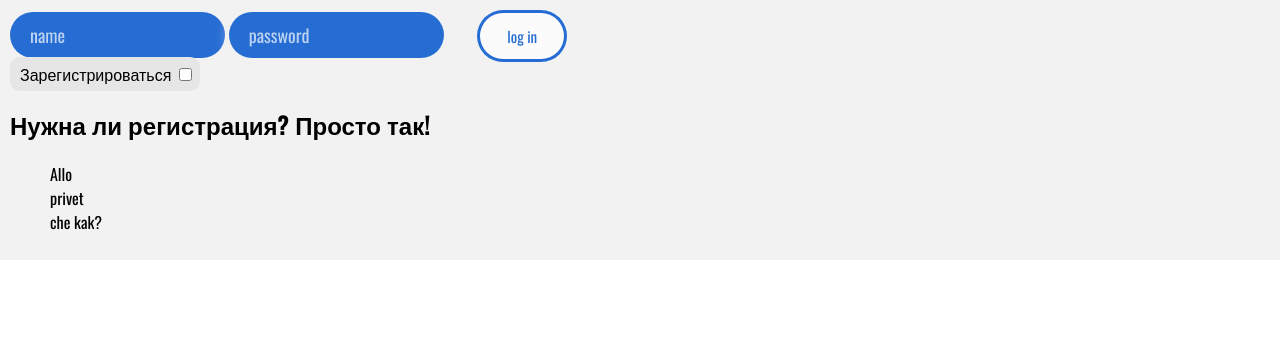
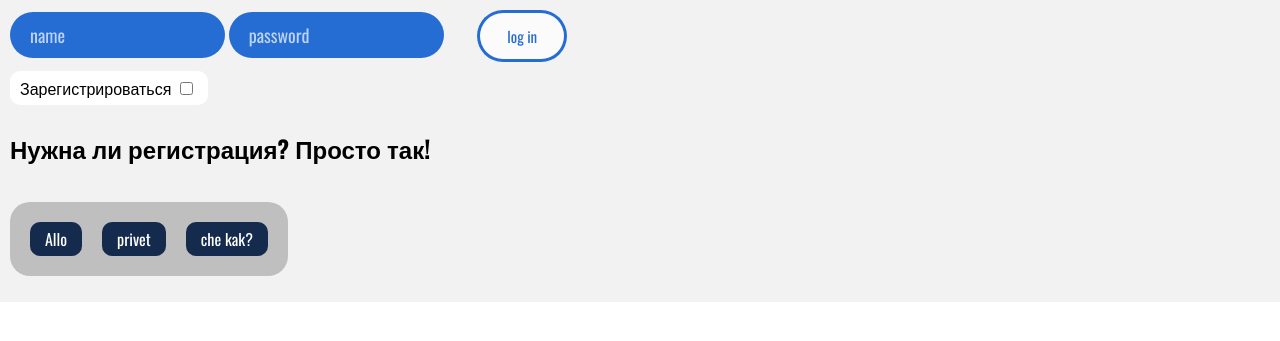
Before and after one commit to ArtyomPLAY/first_rep, a PHP site: page / in a window 1280 px wide. Shown: the top 341 px of the page. Run offline with PHP 8.4, Linux system fonts and the light colour scheme.

Commit message:
update with table

```diff
--- a/css/main.css
+++ b/css/main.css
@@ -46,21 +46,41 @@ padding: 10px;
 }
 
 .registration_btn {
-  padding: 5px;
-  margin-top: 20px;
-  margin-bottom: 10px;
-  padding-left: 10px;
+  padding: 5px 10px 5px 10px;
   border-radius: 10px;
-  background-color: #e6e6e6;
+  background-color: #fff;
+}
+
+.btn_bck {
   box-shadow: 0px 5px 10px rgb(0, 0, 0,0.0);
   -webkit-transition: box-shadow 0.15s ease-out;
   -moz-transition: box-shadow 0.15s ease-out;
   -o-transition: box-shadow 0.15s ease-out;
   transition: box-shadow 0.15s ease-out;
 }
-.registration_btn:hover{
+
+.btn_bck:hover{
   box-shadow: 0px 5px 10px rgb(0, 0, 0,0.2);
-  cursor: pointer;
-  background-color: #dedede;
 }
-.
+
+input[type="checkbox"] {
+  margin:  20px 5px 15px 5px;
+}
+
+.test_table {
+  display:inline-block;
+  padding: 10px;
+  background-color: #bfbfbf;
+  border-radius: 20px;
+}
+
+.test_table li {
+  margin: 10px;
+  display:inline-block;
+  padding: 5px;
+  padding-left: 15px;
+  padding-right: 15px;
+  color: #fff;
+  background-color: #142b4d;
+  border-radius: 10px;
+}
--- a/login.php
+++ b/login.php
@@ -11,7 +11,6 @@
 <?php
 
 include 'includes\db.php';
-
 $login = $_POST['name'];
 $password = $_POST['pass'];
 $if_registration = $_POST['if_registration'];
@@ -30,7 +29,6 @@ if ($if_registration == false) {
 else {
   mysqli_query($connection, "INSERT INTO `users` (`login`,`password`) VALUES('$login','$password')");
   echo 'Зареганы!Реги:<br>Логин: '.$login.'<br>Pass: '.$password;
-  function
 }
 ?>
 </header>
```
